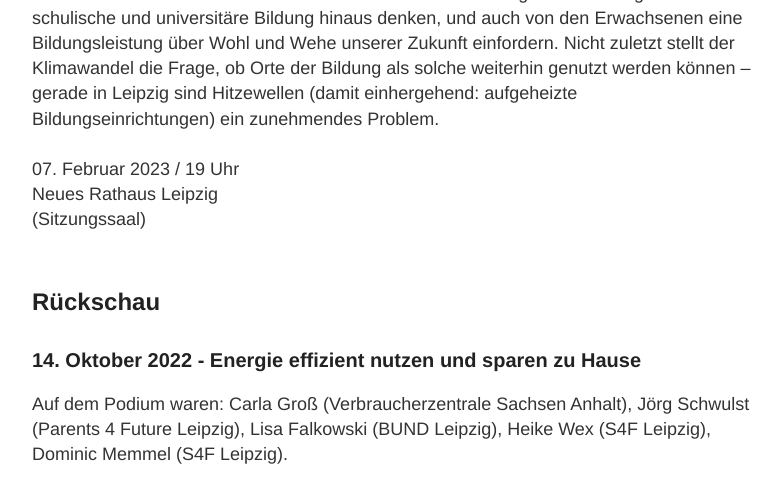
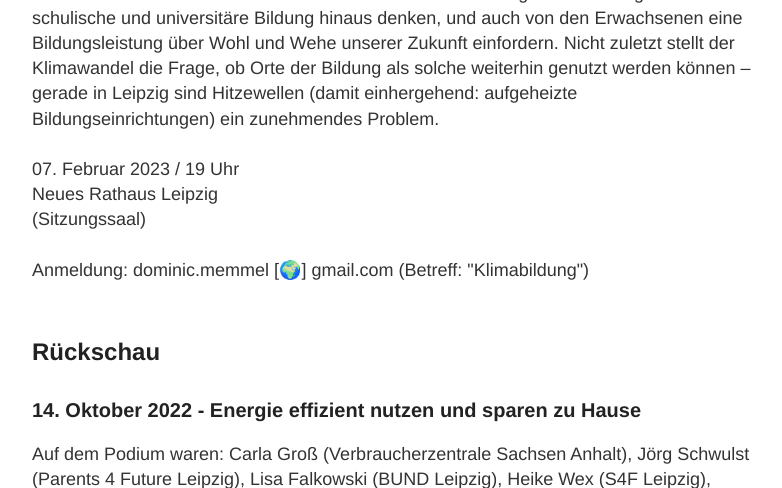
Before and after one commit to s4f-leipzig/s4f-leipzig.github.io, a Jekyll site: the page built from podium.html, in a window 1280 px wide and 900 px high, scrolled down 673 px, cut to the strip 0-488 px from the top of the window. Shown: the whole strip, without its empty margins (248-1030 px from the left). Built offline with Jekyll 4.4.1, drawn with Linux system fonts in a browser that asks for light colours.

Commit message:
Update podium.html

```diff
--- a/podium.html
+++ b/podium.html
@@ -15,6 +15,8 @@ Im Ruf der Jugend „Hört auf die Wissenschaft!“ steckt auch ein Bildungsauft
 07. Februar 2023 / 19 Uhr
 <br>Neues Rathaus Leipzig
 <br> (Sitzungssaal)
+<br><br>
+Anmeldung: dominic.memmel [&#x1F30D;] gmail.com (Betreff: "Klimabildung")
 
 <br><br>
 
```
